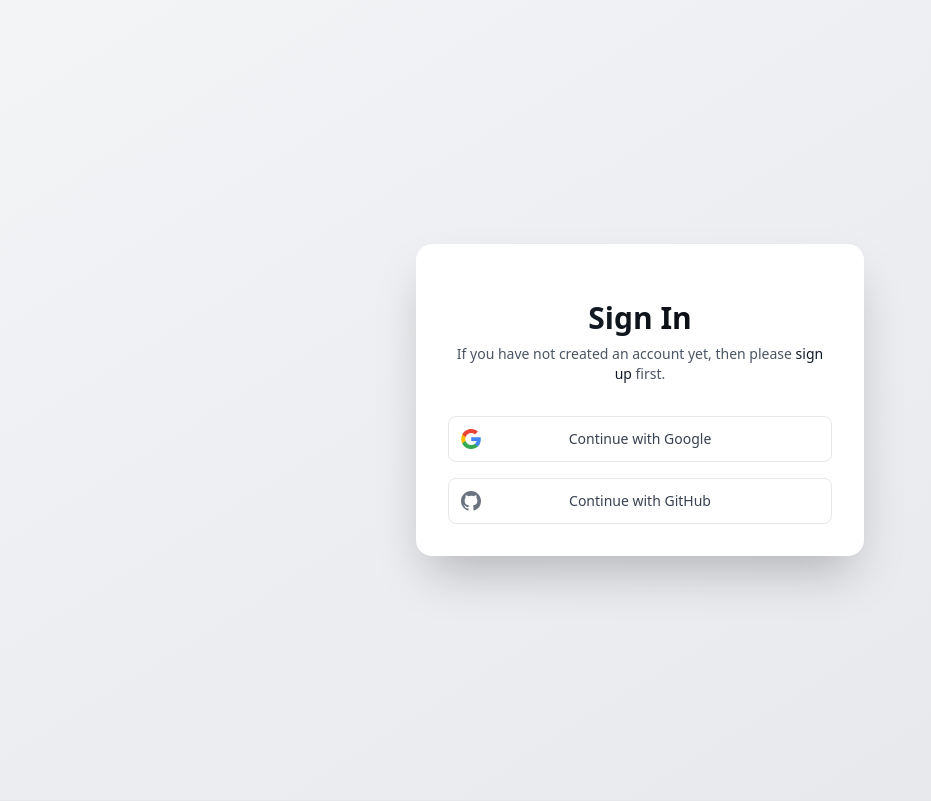
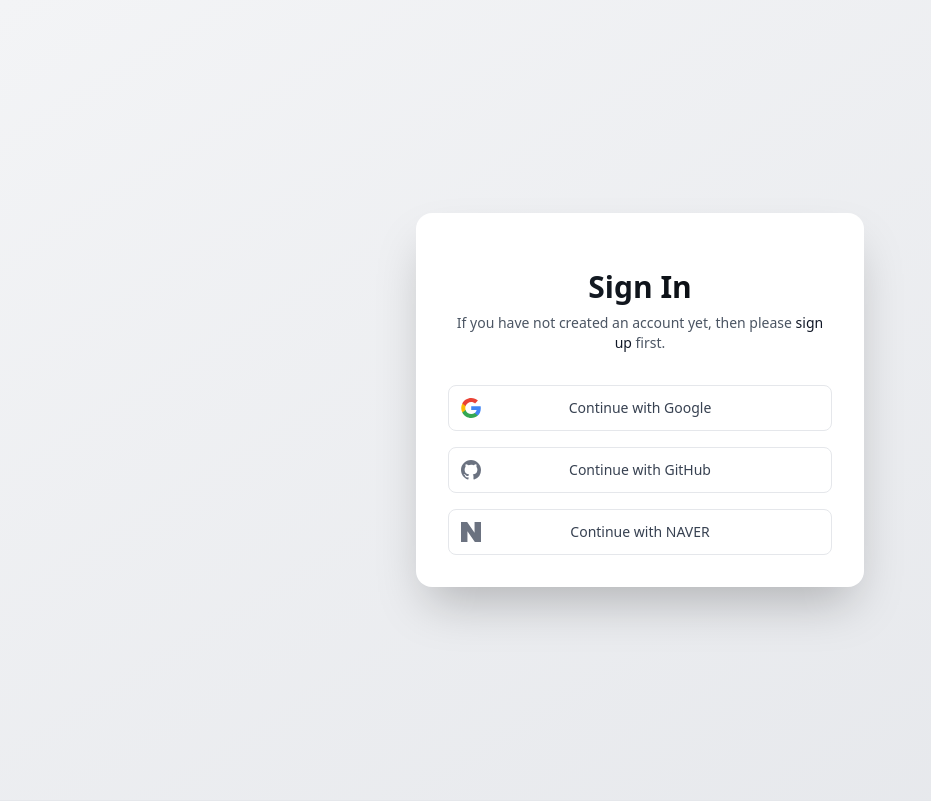
Before and after one commit to levimoore1992/DjangoShipFast, a Django app: page /accounts/login/ in a window 1280 px wide. Shown: the part 80-881 px from the top of the page, without its empty margins (0-931 px from the left). Run offline with Django 5.2, Linux system fonts and the light colour scheme; data that the repository does not hold is empty; parts of the project's set-up code (start-up, migrations or seed data) failed here and were passed over; some libraries are stand-ins or nearby versions.

Commit message:
Issue#393: Add Naver as a supported login

```diff
--- a/templates/account/login.html
+++ b/templates/account/login.html
@@ -47,6 +47,16 @@
                         </span>
                         {% trans "Continue with GitHub" %}
                     </a>
+
+                    <a href="{% provider_login_url 'naver' %}"
+                       class="group relative w-full flex justify-center py-3 px-4 border border-gray-200 text-sm font-medium rounded-lg text-gray-700 bg-white hover:bg-gray-50 transition-all duration-300 hover:shadow-lg">
+                        <span class="absolute left-0 inset-y-0 flex items-center pl-3">
+                            <svg class="w-5 h-5 text-gray-500 group-hover:text-gray-700" viewBox="0 0 24 24" fill="currentColor" xmlns="http://www.w3.org/2000/svg">
+                                <path d="M16.273 12.845L7.376 0H0V24H7.727V11.155L16.624 24H24V0H16.273V12.845Z"/>
+                            </svg>
+                        </span>
+                        {% trans "Continue with NAVER" %}
+                    </a>
                 </div>
 
             <!-- Hidden next field -->
```
Also changed, not shown: django_template/settings/default.py (+12 -1 lines), templates/account/signup.html (+12 -0 lines), 1 other file.
